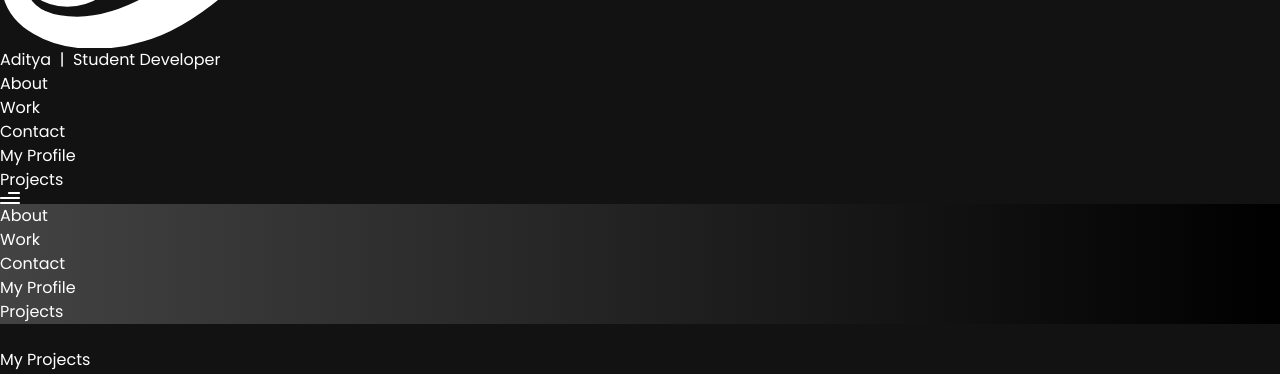
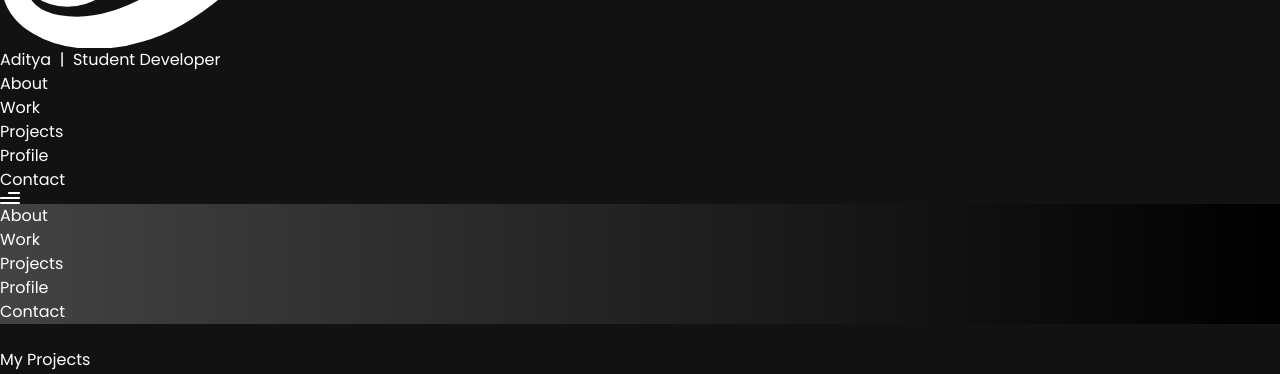
Before and after one commit to adityashibu/personalportfolio, a React (Vite) app: page /projects in a window 1280 px wide. Shown: the part 1020-1394 px from the top of the page. Built offline with nearby package versions, Linux system fonts and the light colour scheme.

Commit message:
Changed NavBar

```diff
--- a/src/constants/index.js
+++ b/src/constants/index.js
@@ -40,17 +40,17 @@ export const navLinks = [
         title: "Work",
     },
     {
+        id: "projects",
+        title: "Projects",
+    },
+    {
+        id: "profile",
+        title: "Profile",
+    },
+    {
         id: "contact",
         title: "Contact",
     },
-    {
-        id: "profile",
-        title: "My Profile",
-    },
-    {
-        id: "projects",
-        title: "Projects",
-    }
 ];
 
 const services = [
```
